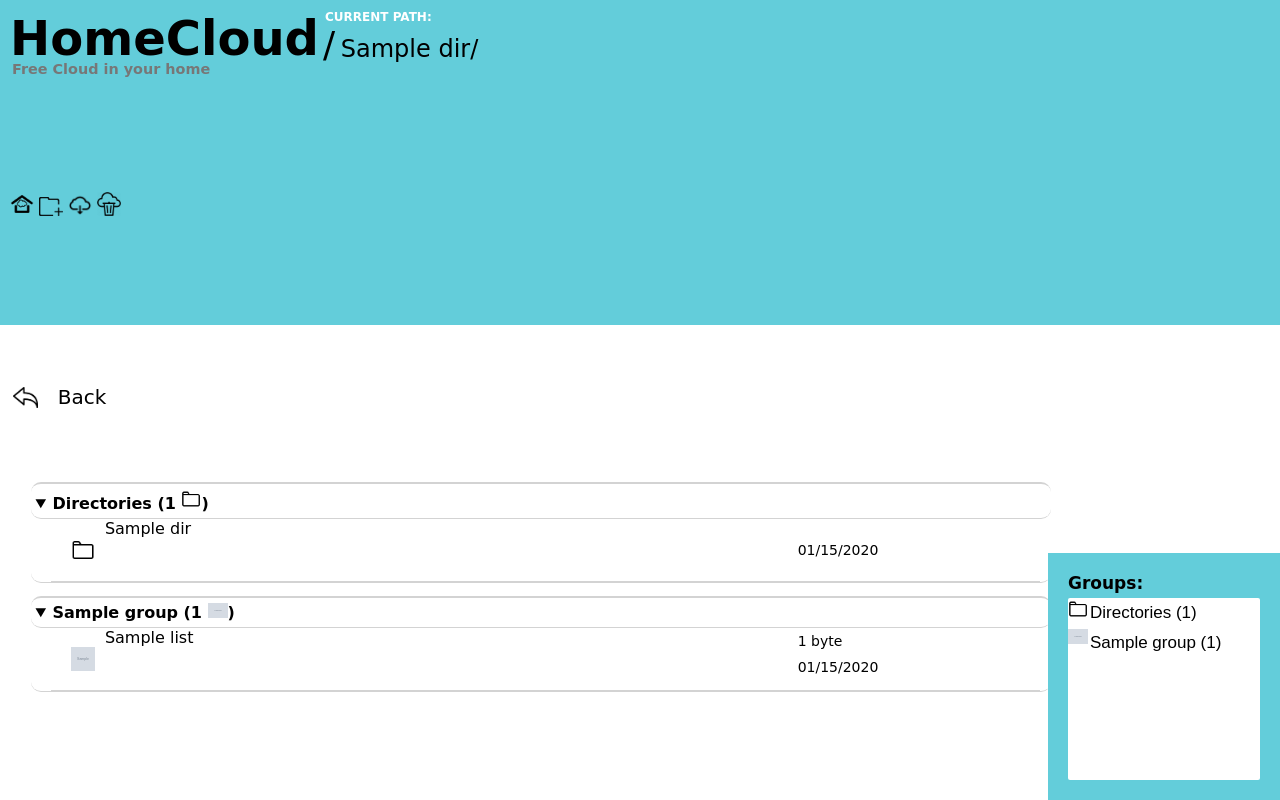
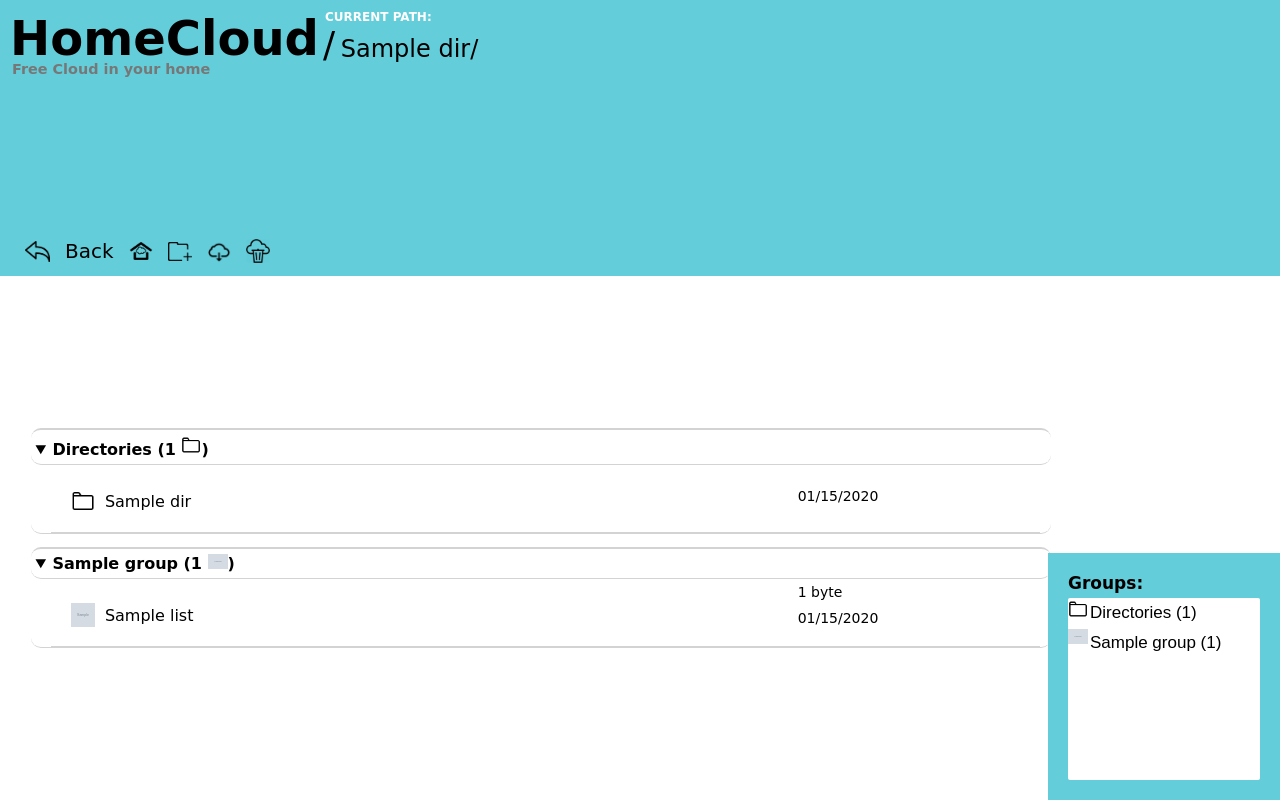
Before and after one commit to nikminer/HomeCloud, a Django app: template File/templates/File/explorer.html in a window 1280 px wide. Run offline with Django 3.2, Linux system fonts and the light colour scheme; the template is opened without the code that fills it: most values are stand-ins (such as "Sample title", 1, 10 or a date in 2020); grey boxes marked "Sample" are stand-in pictures.

Commit message:
v 0.5.4.1

```diff
--- a/File/templates/File/blocks/back.html
+++ b/File/templates/File/blocks/back.html
@@ -2,29 +2,37 @@
 
 <style>
     .Back{
-        width: 15%;
         text-decoration: none;
         color: black;
-        padding: 1%;
-        grid-area:back;
-        transition: all 1s ease;
+        padding: 5px;
+        transition: all 0.7s ease;
         display: flex;
         align-items: center;
+        max-height: 25px;
     }
-    .Back:hover{
-        background-color: #63cdda
-    }
+
     .SpanBack{
-        margin-left: 20px;
+        margin-left: 10px;
         font-size: 20px;
     }
 
 </style>
 {% if filename%}
+    <style>
+        .Back:hover{
+            background-color: #63cdda
+        }
+    </style>
     <a class=Back href="{{host}}/file/explorer{{path}}">
         <img src="{% static 'images/back.png' %}" style="width:25px;" ><span class=SpanBack>Back</span>
     </a>
 {% else %}
+    <style>
+        .Back:hover{
+            border-radius: 5px;
+            background-color: #fff
+        }
+    </style>
     <a class=Back href="{{host}}/file/back{{path}}">
         <img src="{% static 'images/back.png' %}" style="width:25px;" ><span class=SpanBack>Back</span>
     </a>
--- a/File/templates/File/explorer.html
+++ b/File/templates/File/explorer.html
@@ -10,7 +10,6 @@
         grid-template-areas:
             "headeres"
             "nav"
-            "back"
             "content";
         font-family: Dejavu Sans;
     }
@@ -21,8 +20,15 @@
     #navbar{
         grid-area: nav;
         transition: top 0.3s;
+        display: flex;
+        flex-direction: row;
+        align-items: center;
+        max-height: 30px;
     }
     .nav img{
+        padding: 5px;
+        margin-left: 5px;
+        max-height: 25px;
         transition: all 0.5s ease;
     }
     .nav img:hover{
@@ -53,7 +59,7 @@
         border-bottom: lightgrey 0.5px solid;
         font-family:Dejavu Sans;
         padding-top:5px;
-        padding-bottom: 5px;
+        padding-bottom: 10px;
         padding-left: 20px;
         transition: all 0.5s ease;
     }
@@ -64,7 +70,7 @@
         grid-area: Name;
         display: flex;
         flex-direction: row;
-        align-items: center
+        align-items: center;
     }
     .name img{
         margin-right: 10px;
@@ -96,12 +102,13 @@
         height: 120%;
         text-decoration: none;
         color:inherit;
+        cursor: pointer;
     }
 
     .groupe{
         width: 80%;
         max-width:80%;
-        cursor: pointer;
+
         border-top: lightgrey 2px solid;
         border-bottom: lightgrey 1px solid;
         border-radius: 10px;
@@ -124,9 +131,6 @@
         width: 95%;
         max-width: 95%;
     }
-
-
-
 </style>
 
 <script>
@@ -165,15 +169,15 @@ function scrollFunction() {
 
 {% include "./blocks/header.html" %}
 <div class="nav" id="navbar">
+    {% if path != "" %}
+        {% include "./blocks/back.html" %}
+    {% endif %}
     <img src={% static 'images/favicon.ico' %} onclick="window.location.replace('{{host}}/file/explorer~')" title="Back to home folder" style="width:24px;cursor: pointer">
     <img onclick="mkdir()" src="{% static 'images/newFolder.png' %}" title="Create folder" style="width:24px;cursor: pointer">
     <img src="{% static 'images/download.png' %}" title="Download currnet folder" style="width:24px;cursor: pointer">
     <img onclick="confirmDeleteDir('{{path}}')" src="{% static 'images/delete.png' %}" title="Delete currnet folder" style="width:24px;cursor: pointer">
 </div>
 
-{% if path != "" %}
-    {% include "./blocks/back.html" %}
-{% endif %}
 
 <div class=content>
     <!--dirctories-->
@@ -182,14 +186,12 @@ function scrollFunction() {
             <summary>Directories ({{dirs|length }} <img src="{% static 'images/folder.png' %}" style="width:20px;" >)</summary>
             {% for i in dirs %}
                 <div class="row ingroupe" onmouseover=show(this) onmouseout=hide(this)>
-                    <div class=name>
+                    <a href="{{host}}/file/explorer{{path}}/{{i.name}}" title="{{i.name}}" class=name>
                         <img src="{% static 'images/folder.png' %}" style="width:24px;" >
-                        <a href="{{host}}/file/explorer{{path}}/{{i.name}}" title="{{i.name}}">{{i.name}}</a>
-                    </div>
+                        <span>{{i.name}}</span>
+                    </a>
                     <span class=size></span>
-                    <span class=time>
-                        {{i.date|date:"SHORT_DATE_FORMAT"}}
-                    </span>
+                    <span class=time>{{i.date|date:"SHORT_DATE_FORMAT"}}</span>
                     <div class="panel">
                         <img src="{% static 'images/download.png' %}" title="Download" style="width:24px ;cursor: pointer">
                         <img src="{% static 'images/move.png' %}" onclick="moveDirectory('{{path}}','{{i.name}}')" title="Movе folder" style="width:24px;cursor: pointer">
@@ -208,16 +210,12 @@ function scrollFunction() {
                     <summary>{{i1.name}} ({{i1.list|length}}  <img src={% static i1.icon %} style="width:20px;" >)</summary>
                     {% for i in i1.list %}
                         <div class="row ingroupe" onmouseover=show(this) onmouseout=hide(this)>
-                            <div class=name>
+                            <a href='{{host}}/file/view{{path}}/{{i.name}}' class=name>
                                 <img src="{% static i1.icon %}" style="width:24px;" >
-                                <a href='{{host}}/file/view{{path}}/{{i.name}}'>{{i.name}}</a>
-                            </div>
-                            <span class=size>
-                                {{i.size|filesizeformat}}
-                            </span>
-                            <span class=time>
-                                {{i.date|date:"SHORT_DATE_FORMAT"}}
-                            </span>
+                                {{i.name}}
+                            </a>
+                            <span class=size>{{i.size|filesizeformat}}</span>
+                            <span class=time>{{i.date|date:"SHORT_DATE_FORMAT"}}</span>
                             <div class="panel">
                                 <img src="{% static 'images/download.png' %}" onclick="window.location.replace('{{host}}/file/downloadfile{{path}}/{{i.name}}')" title="Download" style="width:24px;cursor: pointer">
                                 <img src="{% static 'images/copy.png' %}" title="Copy" style="width:24px;cursor: pointer">
--- a/File/views.py
+++ b/File/views.py
@@ -7,9 +7,9 @@ def downloadFile(request, path):
     def file_iterator(file_name, chunk_size=512):
         with open(file_name,'rb') as f:
             while True:
-                c = f.read(chunk_size)
-                if c:
-                    yield c
+                chunk = f.read(chunk_size)
+                if chunk:
+                    yield chunk
                 else:
                     break
 
```
